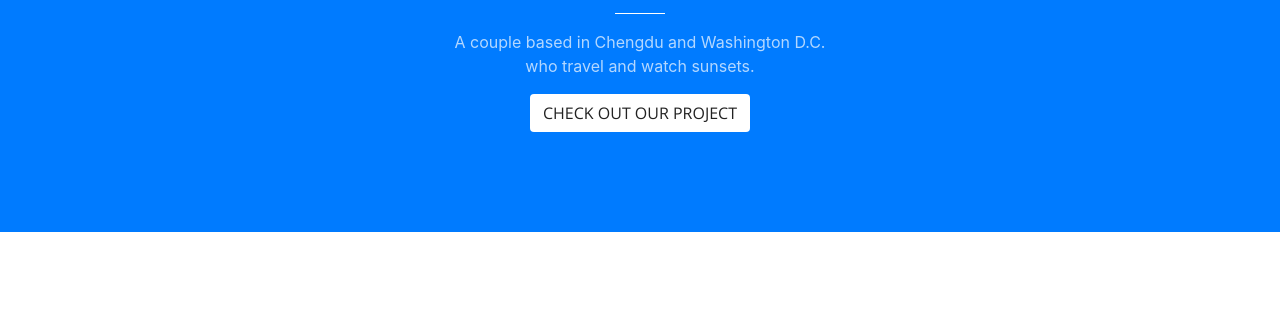
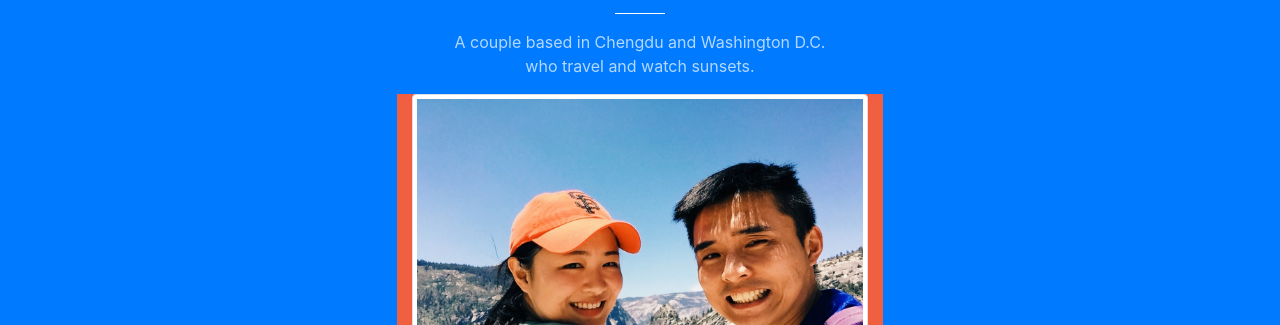
Before and after one commit to larvido/GirlsCodingDayDemo2, a website with bundled scripts: page index.html in a window 1280 px wide. Shown: the part 941-1266 px from the top of the page. Built offline with nearby package versions, Linux system fonts and the light colour scheme.

Commit message:
modify avatar
modify size

```diff
--- a/css/creative.css
+++ b/css/creative.css
@@ -39,6 +39,11 @@ p {
   font-size: 16px;
   line-height: 1.5;
   margin-bottom: 20px; }
+
+.avatar {
+  background-color: #F05F40;
+  margin-bottom: 20px;
+}
 
 .bg-primary {
   background-color: #F05F40 !important; }
--- /dev/null
+++ b/css/my.css
@@ -0,0 +1,4 @@
+ .avatar {
+  background-color: #F05F40;
+  margin-bottom: 20px;
+}
--- a/index.html
+++ b/index.html
@@ -23,6 +23,7 @@
 
     <!-- Custom styles for this template -->
     <link href="css/creative.min.css" rel="stylesheet">
+    <link href="css/my.css" rel="stylesheet">
 
   </head>
 
@@ -72,6 +73,13 @@
             <h2 class="section-heading text-white">About Us</h2>
             <hr class="light">
             <p class="text-faded">A couple based in Chengdu and Washington D.C. <br/> who travel and watch sunsets.</p>
+
+          <div class="col-lg-8 mx-auto text-center avatar">
+            <img src="img/aboutus.jpg" class="img-thumbnail">
+          </div>
+
+
+
             <a class="btn btn-default btn-xl js-scroll-trigger" href="#sunset">check out our project</a>
           </div>
         </div>
```
Also changed, not shown: css/creative.min.css.
